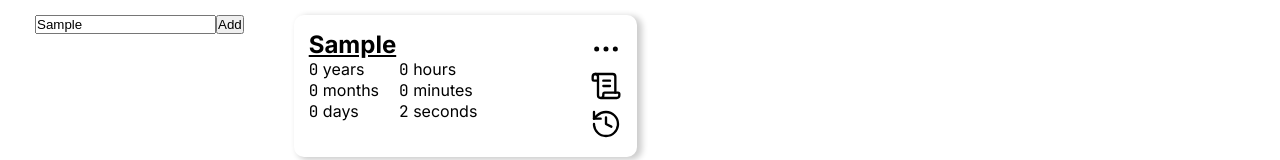
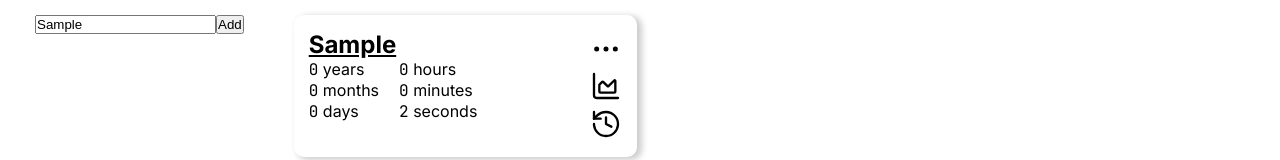
Before and after one commit to Kolpixx/Wilber, a React (Vite) app: page / in a window 1280 px wide. Both pictures are taken after typing "Sample" into the empty fields and a click on the input "Add". Shown: the part 129-289 px from the top of the page. Built offline with nearby package versions, Linux system fonts and the light colour scheme; a web font is replaced by a local one.

Commit message:
change icon

```diff
--- a/src/sites/Dashboard/components/Entry/Entry.tsx
+++ b/src/sites/Dashboard/components/Entry/Entry.tsx
@@ -1,4 +1,4 @@
-import { Ellipsis, History, ScrollText } from 'lucide-react';
+import { ChartArea, Ellipsis, History } from 'lucide-react';
 import { accentColor } from '../../../../consts';
 import { getTimeDifferences, newAttempt } from '../../../../utils';
 import { useNavigate } from 'react-router-dom';
@@ -20,7 +20,7 @@ export default function Entry({ id, entries, currentTime, setEntries } : Props)
     const timeDifferences: Map<string, number> = getTimeDifferences(timeDifference);
 
     return (
-        <div className="entry" onClick={() => navigate(`/entry/${id}`)}>
+        <div className="entry">
             <div className="entry-left">
                 <h2>{entries[id].name}</h2>
                 <div className="entry-time-data">
@@ -42,10 +42,11 @@ export default function Entry({ id, entries, currentTime, setEntries } : Props)
                     color={accentColor}
                     strokeWidth={1.75}
                 />
-                <ScrollText
+                <ChartArea
                     size={32}
                     color={accentColor}
                     strokeWidth={1.75}
+                    onClick={() => navigate(`/entry/${id}`)}
                 />
                 <History
                     size={32}
```
